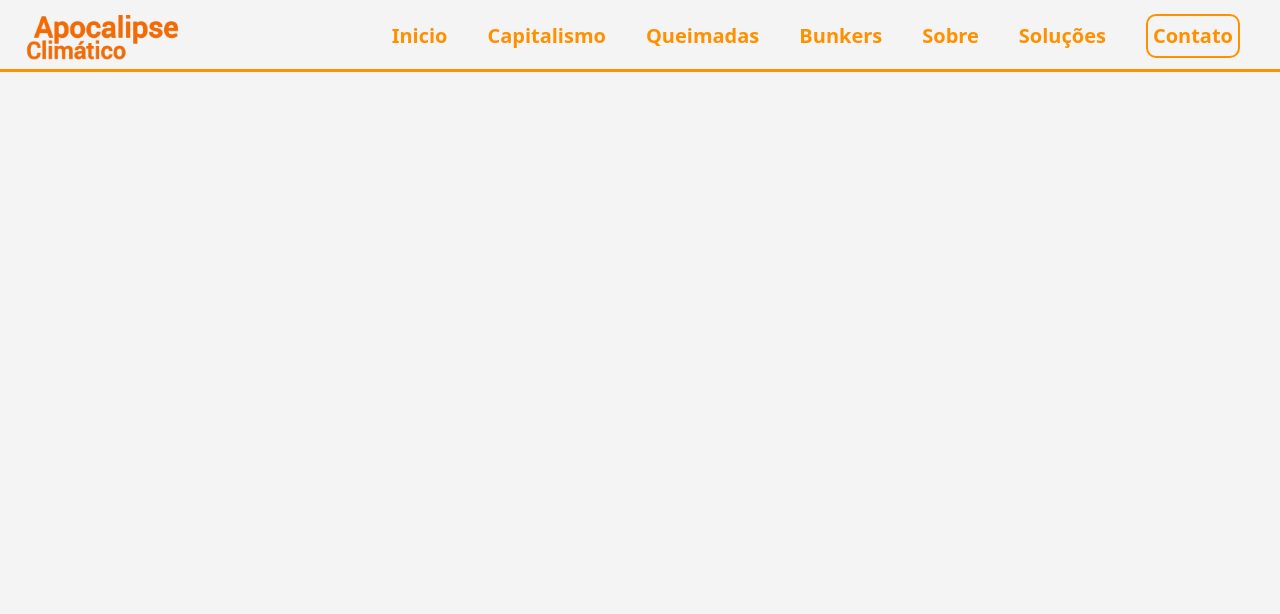
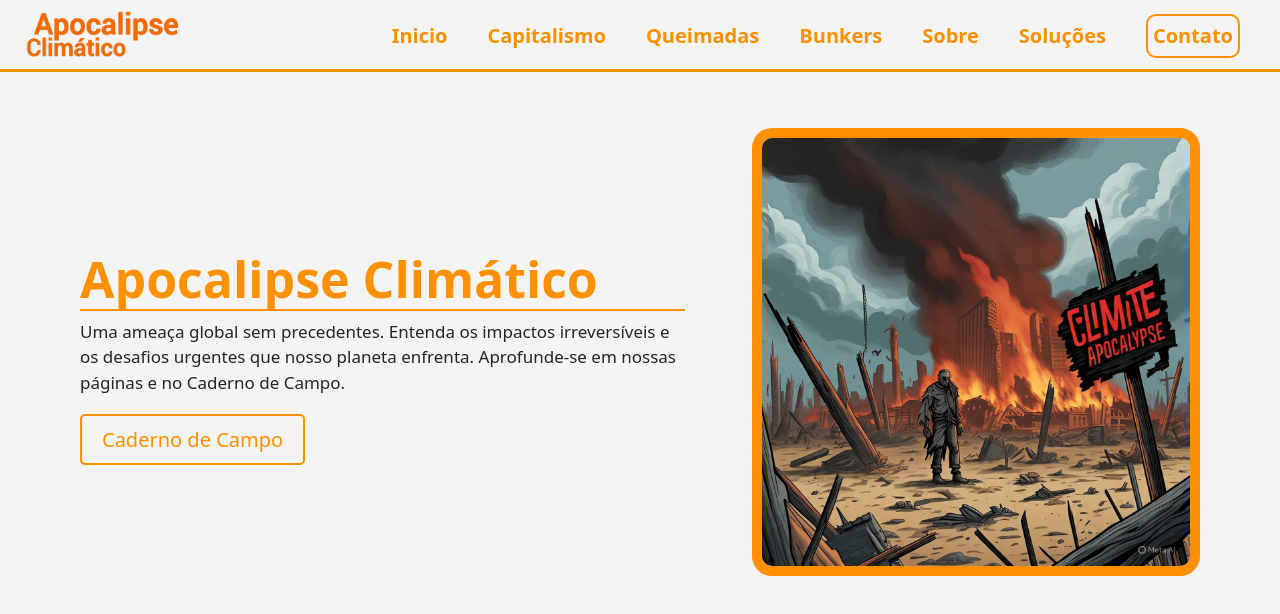
Before and after one commit to Nilsonsousa16/Apocalipse-Climatico, a plain HTML site: page assets/inicio/index.html in a window 1280 px wide. Drawn offline with nearby package versions, Linux system fonts and the light colour scheme.

Commit message:
feat: criado inicio da pagina inicio

```diff
--- a/assets/inicio/index.html
+++ b/assets/inicio/index.html
@@ -11,7 +11,7 @@
 <body>
     <header>
         <nav>
-            <img src="./img/logo.png" alt="">
+            <img src="./img/logo1.png" alt="">
             <ul id="menu">
                 <li><a href="#inicio">Inicio</a></li>
                 <li><a href="#capitalismo">Capitalismo</a></li>
@@ -37,6 +37,18 @@
             </ul>
         </div>
     </header>
+    <main>
+        <section class="sessao1">
+             <div class="div-apresentacao">
+                <div>
+                    <h1>Apocalipse Climático</h1>
+                    <p>Uma ameaça global sem precedentes. Entenda os impactos irreversíveis e os desafios urgentes que nosso planeta enfrenta. Aprofunde-se em nossas páginas e no Caderno de Campo.</p>
+                    <a href="">Caderno de Campo</a>
+                </div>
+                <img src="./img/img-apocalipse.jpg" alt="">
+             </div>
+        </section>
+    </main>
     <script>
           // NAVBAR RESPONSIVO
 
--- a/assets/inicio/style.css
+++ b/assets/inicio/style.css
@@ -18,11 +18,12 @@ header {
 }
 
 nav {
-    height: 9vh;
+    max-height: 9vh;
     display: flex;
     align-items: center;
     justify-content: space-between;
     border-bottom: solid 3px #FF9000;
+    background-color: #f4f4f4;
 }
 
 ul {
@@ -140,3 +141,61 @@ li a:hover {
     font-size: 20px;
    }
 }
+
+ /* -- APRESENTAÇÃO -- */
+
+.sessao1 {
+    height: 100vh;
+    padding-top: 16vh;
+}
+
+.div-apresentacao {
+    margin: 0px 80px;
+    display: flex;
+    flex-direction: row;
+    justify-content: center;
+    align-items: center;
+ }
+
+ .div-apresentacao div {
+     max-width: 60%;
+ }
+
+ .div-apresentacao div h1 {
+     color: #FF9000;
+     font-size: 50px;
+     font-weight: 600;
+     border-bottom: solid 2px #FF9000;
+     max-width: 90%;
+    }
+
+.div-apresentacao div p {
+    font-size: 17px;
+    margin-bottom: 30px;
+     max-width: 90%;
+ }
+
+ .div-apresentacao img {
+    max-width: 40%;
+    border: solid 10px #FF9000;
+    border-radius: 20px;
+ }
+
+.div-apresentacao div a {
+    background-color: #f4f4f4;
+    padding: 10px 20px;
+    font-size: 20px;
+    color: #FF9000;
+    border: solid 2px #FF9000;
+    border-radius: 5px;
+    text-decoration: none;
+}
+
+.div-apresentacao div a:hover {
+    background-color: #FF9000;
+    color: #ffffff;
+    border: solid 2px #ffffff;
+    transition: 0.3s all;
+    cursor: pointer;
+    box-shadow: 0px 0px 20px;
+}
```
Also changed, not shown: assets/inicio/img/img-apocalipse.jpg (added), assets/inicio/img/img-terraEmChamas.png (added), assets/inicio/img/logo1.png (added).
